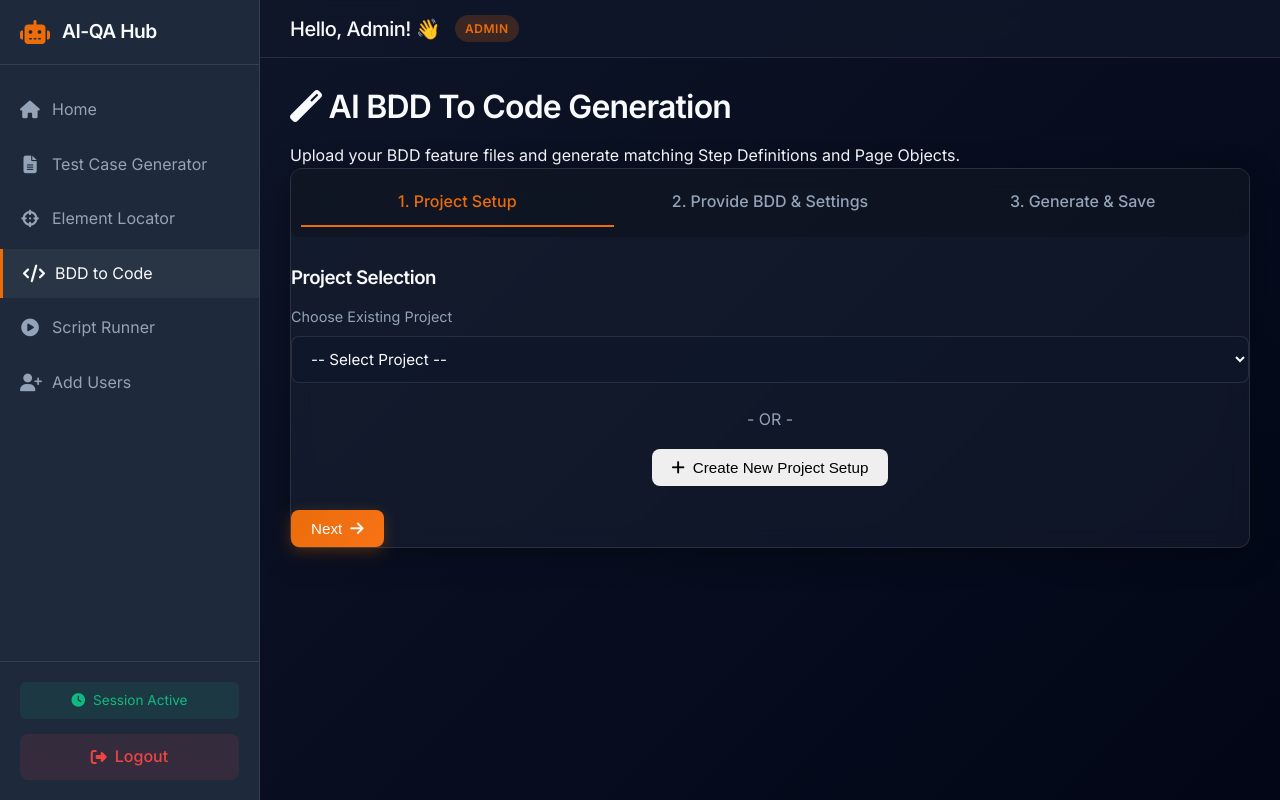
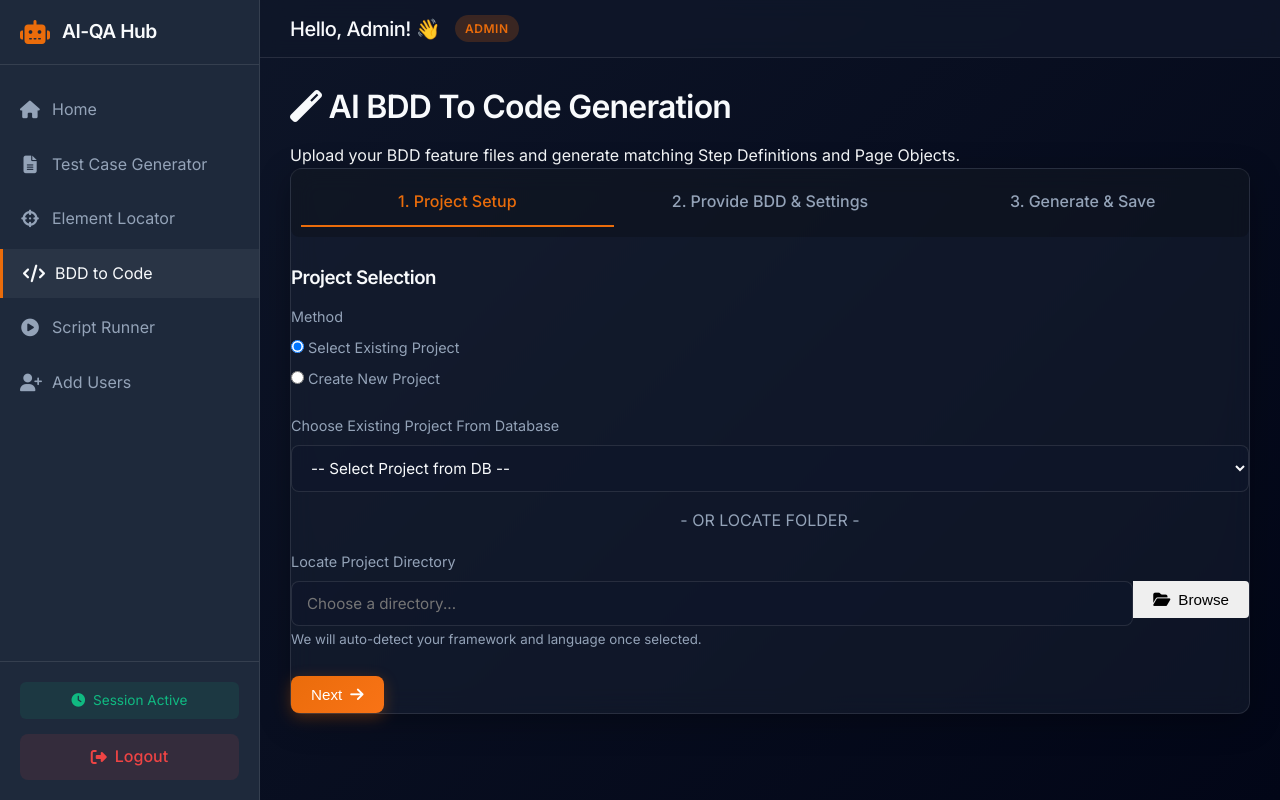
Before and after one commit to madadirakesh/BIG-QA-AI-Solution, a Flask app: page /qa/bdd-to-code in a window 1280 px wide. Run offline with Flask 3, Linux system fonts and the light colour scheme; a user stored in the database is signed in; data that the repository does not hold is empty.

Commit message:
Changes to Project Existing concept

```diff
--- a/BIG_QA_Solution/ScriptGenerator/app.py
+++ b/BIG_QA_Solution/ScriptGenerator/app.py
@@ -176,6 +176,70 @@ def launch_element_locator():
     except Exception as e:
         return jsonify({'status': 'error', 'message': str(e)}), 500
 
+@app.route('/api/select-directory', methods=['GET'])
+@login_required()
+def select_directory():
+    try:
+        import tkinter as tk
+        from tkinter import filedialog
+        root = tk.Tk()
+        root.withdraw()
+        root.attributes('-topmost', True)
+        folder_path = filedialog.askdirectory()
+        root.destroy()
+        return jsonify({'path': folder_path})
+    except Exception as e:
+        return jsonify({'status': 'error', 'message': str(e)}), 500
+
+@app.route('/api/detect-project', methods=['POST'])
+@login_required()
+def detect_project():
+    try:
+        data = request.get_json()
+        path = data.get('path')
+        if not path or not os.path.exists(path):
+            return jsonify({"error": "Invalid path"}), 400
+
+        files = os.listdir(path)
+        language = "Unknown"
+        framework = "Unknown"
+
+        if 'pom.xml' in files:
+            language = 'Java'
+            with open(os.path.join(path, 'pom.xml'), 'r', encoding='utf-8', errors='ignore') as f:
+                content = f.read()
+                if 'cucumber' in content.lower():
+                    framework = 'Cucumber'
+                else:
+                    framework = 'Maven'
+        elif 'package.json' in files:
+            language = 'TypeScript / JavaScript'
+            with open(os.path.join(path, 'package.json'), 'r', encoding='utf-8', errors='ignore') as f:
+                content = f.read()
+                if 'playwright' in content.lower():
+                    framework = 'Playwright'
+                elif 'cypress' in content.lower():
+                    framework = 'Cypress'
+                else:
+                    framework = 'Node.js'
+        elif 'requirements.txt' in files or 'pytest.ini' in files:
+            language = 'Python'
+            if 'pytest.ini' in files:
+                framework = 'Pytest-BDD'
+            else:
+                framework = 'Pytest'
+                if 'requirements.txt' in files:
+                    with open(os.path.join(path, 'requirements.txt'), 'r', encoding='utf-8', errors='ignore') as f:
+                        content = f.read()
+                        if 'pytest-bdd' in content.lower():
+                            framework = 'Pytest-BDD'
+                        elif 'behave' in content.lower():
+                            framework = 'Behave'
+
+        return jsonify({"language": language, "framework": framework})
+    except Exception as e:
+        return jsonify({'status': 'error', 'message': str(e)}), 500
+
 def open_browser():
     webbrowser.open_new('http://127.0.0.1:5000/')
 
--- a/BIG_QA_Solution/ScriptGenerator/db/app_db.py
+++ b/BIG_QA_Solution/ScriptGenerator/db/app_db.py
@@ -1,7 +1,7 @@
 import sqlite3
 import os
 
-DB_PATH = os.path.join(os.path.dirname(os.path.abspath(__file__)), "local_database.db")
+DB_PATH = os.path.join(os.path.dirname(os.path.dirname(__file__)), "local_database.db")
 
 def get_db():
     conn = sqlite3.connect(DB_PATH)
--- a/BIG_QA_Solution/ScriptGenerator/static/js/main.js
+++ b/BIG_QA_Solution/ScriptGenerator/static/js/main.js
@@ -18,7 +18,7 @@ function nextStep(stepNumber) {
 
     // Show target step
     const target = document.getElementById(`step-${stepNumber}`);
-    if(target) {
+    if (target) {
         target.style.display = 'block';
         target.classList.add('active');
     }
@@ -29,16 +29,29 @@ let pollInterval = null;
 
 async function generateCode() {
     const projectSelect = document.getElementById('projectSelect');
-    const selectedOption = projectSelect.options[projectSelect.selectedIndex];
+    const selectedOption = projectSelect ? projectSelect.options[projectSelect.selectedIndex] : null;
+    const projectPathInput = document.getElementById('projectPath');
 
-    if(!selectedOption.value) {
-        alert("Please select a project in Step 1.");
+    let projectName, language, framework, projectLoc;
+
+    if (projectPathInput && projectPathInput.value) {
+        projectName = projectPathInput.value.split(/[\\/]/).pop() || "Locally Detected";
+        language = document.getElementById('detLanguage') ? document.getElementById('detLanguage').innerText : "Unknown";
+        framework = document.getElementById('detFramework') ? document.getElementById('detFramework').innerText : "Unknown";
+        projectLoc = projectPathInput.value;
+    } else if (selectedOption && selectedOption.value) {
+        projectName = selectedOption.value;
+        language = selectedOption.dataset.lang;
+        framework = selectedOption.dataset.fw;
+        projectLoc = selectedOption.dataset.path;
+    } else {
+        alert("Please select a project from the dropdown or locate a directory in Step 1.");
         nextStep(1);
         return;
     }
 
     const bddContent = document.getElementById('bddContent').value;
-    if(!bddContent.trim()) {
+    if (!bddContent.trim()) {
         alert("Please provide the BDD Source Text.");
         return;
     }
@@ -47,14 +60,14 @@ async function generateCode() {
     const existingCode = document.getElementById('existingCode').value;
 
     let supportContent = "";
-    if(baseUrl) supportContent += `Base URL: ${baseUrl}\n`;
-    if(existingCode) supportContent += `\nExisting Code Context:\n${existingCode}`;
+    if (baseUrl) supportContent += `Base URL: ${baseUrl}\n`;
+    if (existingCode) supportContent += `\nExisting Code Context:\n${existingCode}`;
 
     const payload = {
-        project_name: selectedOption.value,
-        language: selectedOption.dataset.lang,
-        framework: selectedOption.dataset.fw,
-        project_path: selectedOption.dataset.path,
+        project_name: projectName,
+        language: language,
+        framework: framework,
+        project_path: projectLoc,
         bdd_content: bddContent,
         support_content: supportContent,
         file_content: "",
@@ -122,12 +135,12 @@ function renderResults(resultStr) {
     try {
         // Simple heuristic parse similar to python backend
         resultsObj = JSON.parse(resultStr);
-    } catch(e) {
-        resultsObj = {"generated_code.py": resultStr};
+    } catch (e) {
+        resultsObj = { "generated_code.py": resultStr };
     }
 
     // Render each file as a block
-    for(const [filename, content] of Object.entries(resultsObj)) {
+    for (const [filename, content] of Object.entries(resultsObj)) {
         const fileContent = typeof content === 'object' ? content.content || JSON.stringify(content) : content;
 
         const block = `
@@ -149,11 +162,11 @@ function saveFiles() {
 
 function escapeHtml(unsafe) {
     return unsafe
-         .replace(/&/g, "&amp;")
-         .replace(/</g, "&lt;")
-         .replace(/>/g, "&gt;")
-         .replace(/"/g, "&quot;")
-         .replace(/'/g, "&#039;");
+        .replace(/&/g, "&amp;")
+        .replace(/</g, "&lt;")
+        .replace(/>/g, "&gt;")
+        .replace(/"/g, "&quot;")
+        .replace(/'/g, "&#039;");
 }
 
 async function launchElementLocator() {
--- a/BIG_QA_Solution/ScriptGenerator/templates/bdd_to_code.html
+++ b/BIG_QA_Solution/ScriptGenerator/templates/bdd_to_code.html
@@ -19,31 +19,58 @@
 
         <div id="step-1" class="wizard-content active">
             <h3>Project Selection</h3>
+
+            <div class="form-group mb-4">
+                <label>Method</label>
+                <div>
+                    <label class="mr-3" style="cursor: pointer;"><input type="radio" name="projectMethod" value="existing" checked onchange="toggleProjectMethod()"> Select Existing Project</label>
+                    <label style="cursor: pointer;"><input type="radio" name="projectMethod" value="new" onchange="toggleProjectMethod()"> Create New Project</label>
+                </div>
+            </div>
+
+            <div id="existingProjectSection">
                 <div class="form-group">
-                <label>Choose Existing Project</label>
-                <select id="projectSelect" class="form-control">
-                    <option value="">-- Select Project --</option>
+                    <label>Choose Existing Project From Database</label>
+                    <select id="projectSelect" class="form-control mb-3">
+                        <option value="">-- Select Project from DB --</option>
                         {% for p in projects %}
-                    <option value="{{ p.project_name }}"
-                        data-lang="{{ p.project_lang }}"
-                        data-fw="{{ p.project_fw }}"
+                        <option value="{{ p.project_name }}" data-lang="{{ p.project_lang }}" data-fw="{{ p.project_fw }}"
                             data-path="{{ p.project_path }}">
                             {{ p.project_name }} ({{ p.project_lang }} / {{ p.project_fw }})
                         </option>
                         {% endfor %}
                     </select>
+
+                    <div class="text-center mt-3 mb-3">
+                        <span class="text-secondary">- OR LOCATE FOLDER -</span>
                     </div>
-            <div class="text-center mt-3 mb-3">
-                <span class="text-secondary">- OR -</span>
+
+                    <label>Locate Project Directory</label>
+                    <div class="input-group" style="display:flex;">
+                        <input type="text" id="projectPath" class="form-control" style="flex:1;" placeholder="Choose a directory..." readonly>
+                        <div class="input-group-append">
+                            <button class="btn btn-outline" type="button" onclick="locateDirectory()" style="border-radius: 0 4px 4px 0;"><i class="fas fa-folder-open"></i> Browse</button>
                         </div>
-            <div class="text-center">
-                <button type="button" class="btn btn-outline" onclick="alert('Creating new projects through the UI is currently being refactored for the advanced Flask template. Please select an existing project or create via backend.')">
-                    <i class="fas fa-plus"></i> Create New Project Setup
-                </button>
+                    </div>
+                    <small class="text-secondary mt-2 d-block">We will auto-detect your framework and language once selected.</small>
+
+                    <div id="detectedDetails" class="mt-3 p-3" style="display: none; background: rgba(0,0,0,0.2) !important; border-radius: 8px;">
+                        <h5 style="margin-top:0;">Detected Project Settings</h5>
+                        <p class="mb-1"><strong>Language:</strong> <span id="detLanguage" style="color:var(--accent-primary);"></span></p>
+                        <p class="mb-0"><strong>Framework:</strong> <span id="detFramework" style="color:var(--accent-primary);"></span></p>
+                    </div>
+                </div>
+            </div>
+
+            <div id="newProjectSection" style="display: none;">
+                <div class="alert alert-info" style="background: rgba(59,130,246,0.1); border: 1px solid rgba(59,130,246,0.3); padding:1rem; border-radius:8px;">
+                    <i class="fas fa-info-circle"></i> Creating new projects through the UI is currently being refactored for the advanced Flask template. Please select an existing project or create via backend for now.
+                </div>
             </div>
 
             <div class="form-actions right mt-4">
-                <button type="button" class="btn btn-primary" onclick="nextStep(2)">Next <i class="fas fa-arrow-right"></i></button>
+                <button type="button" class="btn btn-primary" onclick="nextStep(2)">Next <i
+                        class="fas fa-arrow-right"></i></button>
             </div>
         </div>
 
@@ -62,16 +89,19 @@
                 </div>
                 <div class="col">
                     <label>Existing Code Context (Optional)</label>
-                    <textarea id="existingCode" rows="2" placeholder="Paste similar existing code or locators..."></textarea>
+                    <textarea id="existingCode" rows="2"
+                        placeholder="Paste similar existing code or locators..."></textarea>
                 </div>
             </div>
 
             <div class="form-actions row mt-4">
                 <div class="col">
-                    <button type="button" class="btn btn-secondary" onclick="nextStep(1)"><i class="fas fa-arrow-left"></i> Back</button>
+                    <button type="button" class="btn btn-secondary" onclick="nextStep(1)"><i
+                            class="fas fa-arrow-left"></i> Back</button>
                 </div>
                 <div class="col text-right">
-                    <button type="button" class="btn btn-primary" onclick="generateCode()">Generate AI Code <i class="fas fa-robot"></i></button>
+                    <button type="button" class="btn btn-primary" onclick="generateCode()">Generate AI Code <i
+                            class="fas fa-robot"></i></button>
                 </div>
             </div>
         </div>
@@ -94,7 +124,8 @@
 
                 <div class="form-actions right mt-4">
                     <button type="button" class="btn btn-secondary mr-2" onclick="nextStep(2)">Start Over</button>
-                    <button type="button" class="btn btn-success" onclick="saveFiles()"><i class="fas fa-save"></i> Save All Files to Project</button>
+                    <button type="button" class="btn btn-success" onclick="saveFiles()"><i class="fas fa-save"></i> Save
+                        All Files to Project</button>
                 </div>
             </div>
         </div>
@@ -109,10 +140,11 @@
         display: flex;
         justify-content: space-between;
         margin-bottom: 30px;
-    background: rgba(0,0,0,0.2);
+        background: rgba(0, 0, 0, 0.2);
         border-radius: 8px;
         padding: 10px;
     }
+
     .step {
         flex: 1;
         text-align: center;
@@ -121,19 +153,51 @@
         font-weight: 500;
         transition: var(--transition);
     }
+
     .step.active {
         color: var(--accent-primary);
         border-bottom: 2px solid var(--accent-primary);
     }
-.text-center { text-align: center; }
-.text-right { text-align: right; }
-.text-secondary { color: var(--text-secondary); }
-.py-5 { padding: 3rem 0; }
-.mb-3 { margin-bottom: 1rem; }
-.mt-4 { margin-top: 1.5rem; }
-.mr-2 { margin-right: 0.5rem; }
-.btn-secondary { background: rgba(255,255,255,0.1); color: white; border: 1px solid var(--glass-border); }
-.btn-success { background: var(--success); color: white; }
+
+    .text-center {
+        text-align: center;
+    }
+
+    .text-right {
+        text-align: right;
+    }
+
+    .text-secondary {
+        color: var(--text-secondary);
+    }
+
+    .py-5 {
+        padding: 3rem 0;
+    }
+
+    .mb-3 {
+        margin-bottom: 1rem;
+    }
+
+    .mt-4 {
+        margin-top: 1.5rem;
+    }
+
+    .mr-2 {
+        margin-right: 0.5rem;
+    }
+
+    .btn-secondary {
+        background: rgba(255, 255, 255, 0.1);
+        color: white;
+        border: 1px solid var(--glass-border);
+    }
+
+    .btn-success {
+        background: var(--success);
+        color: white;
+    }
+
     .code-block-wrapper {
         background: #0f172a;
         border-radius: 8px;
@@ -141,6 +205,7 @@
         margin-bottom: 15px;
         overflow: hidden;
     }
+
     .code-header {
         background: #1e293b;
         padding: 10px 15px;
@@ -150,6 +215,7 @@
         font-size: 0.9rem;
         border-bottom: 1px solid var(--glass-border);
     }
+
     .code-content {
         padding: 15px;
         margin: 0;
@@ -160,3 +226,44 @@
     }
 </style>
 {% endblock %}
+
+{% block extra_js %}
+<script>
+function toggleProjectMethod() {
+    const isNew = document.querySelector('input[name="projectMethod"]:checked').value === 'new';
+    document.getElementById('existingProjectSection').style.display = isNew ? 'none' : 'block';
+    document.getElementById('newProjectSection').style.display = isNew ? 'block' : 'none';
+}
+
+function locateDirectory() {
+    fetch('/api/select-directory')
+        .then(response => response.json())
+        .then(data => {
+            if (data.path) {
+                document.getElementById('projectPath').value = data.path;
+                detectProject(data.path);
+            }
+        })
+        .catch(err => console.error("Directory selection failed:", err));
+}
+
+function detectProject(path) {
+    fetch('/api/detect-project', {
+        method: 'POST',
+        headers: {
+            'Content-Type': 'application/json'
+        },
+        body: JSON.stringify({ path: path })
+    })
+    .then(response => response.json())
+    .then(data => {
+        if(data.language && data.framework) {
+            document.getElementById('detLanguage').innerText = data.language;
+            document.getElementById('detFramework').innerText = data.framework;
+            document.getElementById('detectedDetails').style.display = 'block';
+        }
+    })
+    .catch(err => console.error("Project detection failed:", err));
+}
+</script>
+{% endblock %}
```
Also changed, not shown: BIG_QA_Solution/ScriptGenerator/local_database.db. Lines whose indentation alone changed are shown as unchanged.
